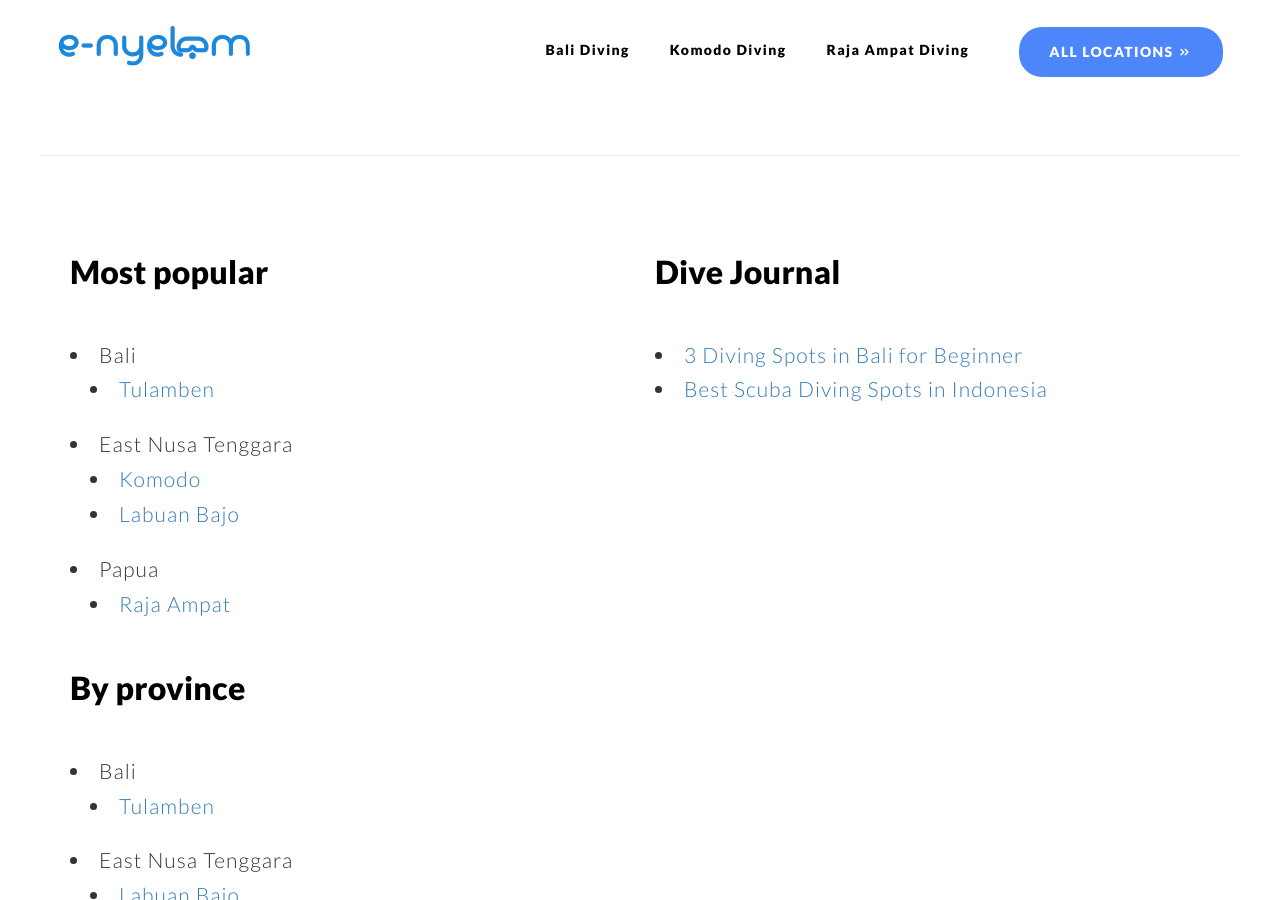
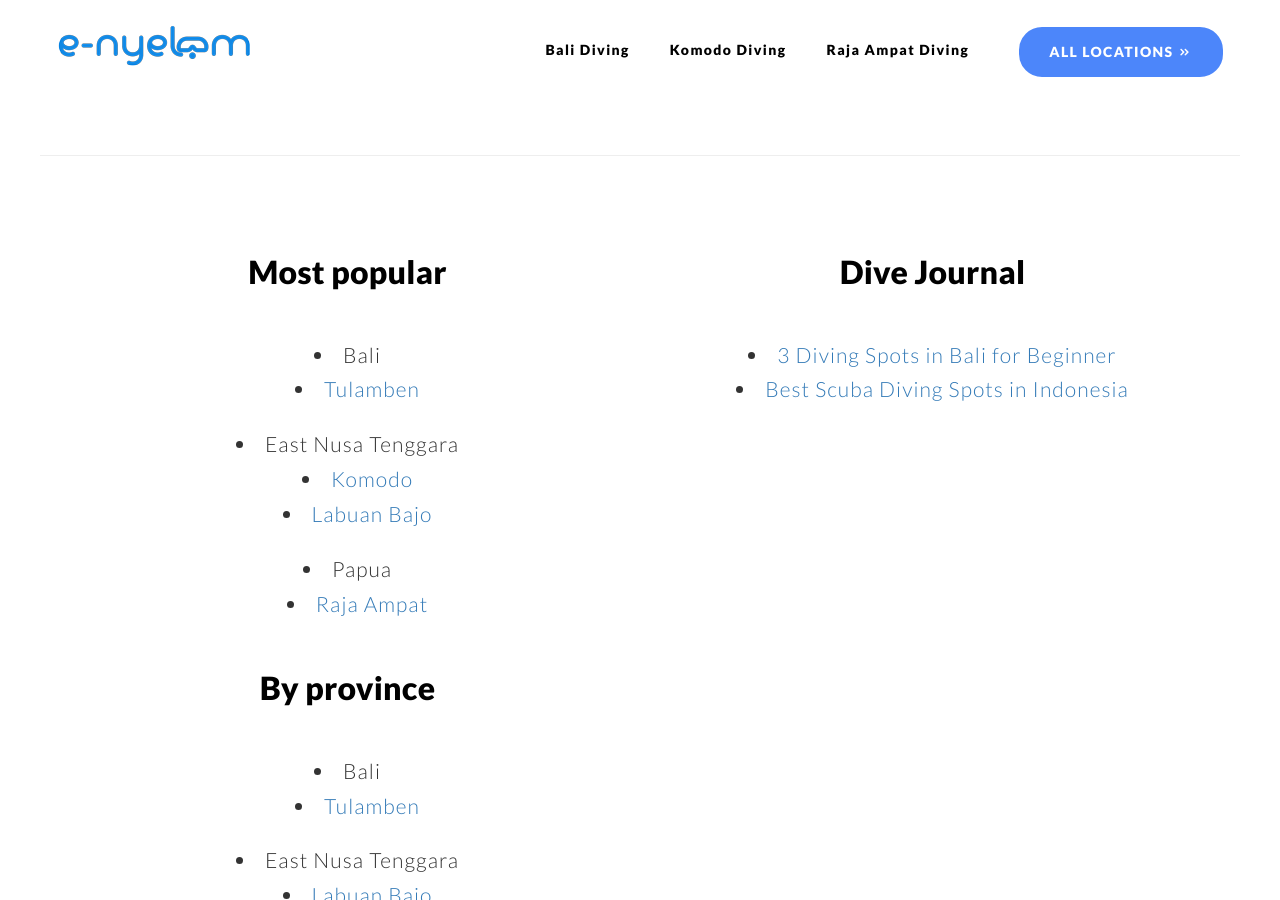
Before and after one commit to kemtol/nyelam, a Jekyll site: the page built from laman/spots/scuba-diving-in-indonesia.md, in a window 1280 px wide and 900 px high, scrolled down 1773 px. Built offline with Jekyll 4.4.1, drawn with Linux system fonts in a browser that asks for light colours; some web fonts are replaced.

Commit message:
Update service-page.html

```diff
--- a/_layouts/service-page.html
+++ b/_layouts/service-page.html
@@ -15,10 +15,10 @@ layout: default
   </div>
   {% else %}
     <div id="directory--page" class="container entry">
-      <div class="text-cencer col-xs-12 col-md-6">
+      <div class="text-center col-xs-12 col-md-6">
       {{ content }}
       </div>
-      <div class="text-cencer col-xs-12 col-md-6">
+      <div class="text-center col-xs-12 col-md-6">
         <h2 id="dive-journal">Dive Journal</h2>
         <ul>
         {% for post in site.categories.journal %}
```
